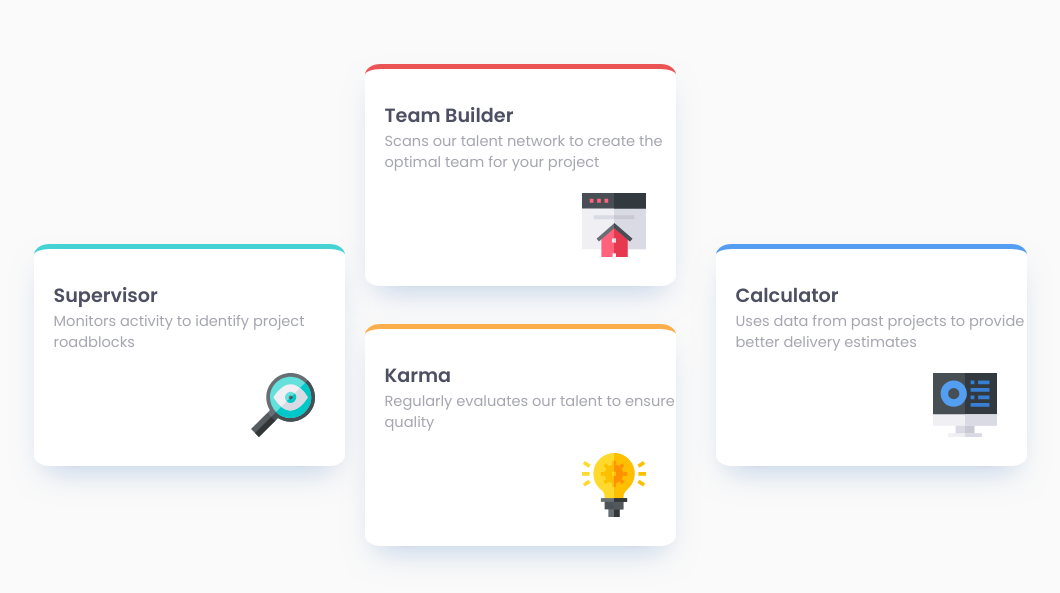
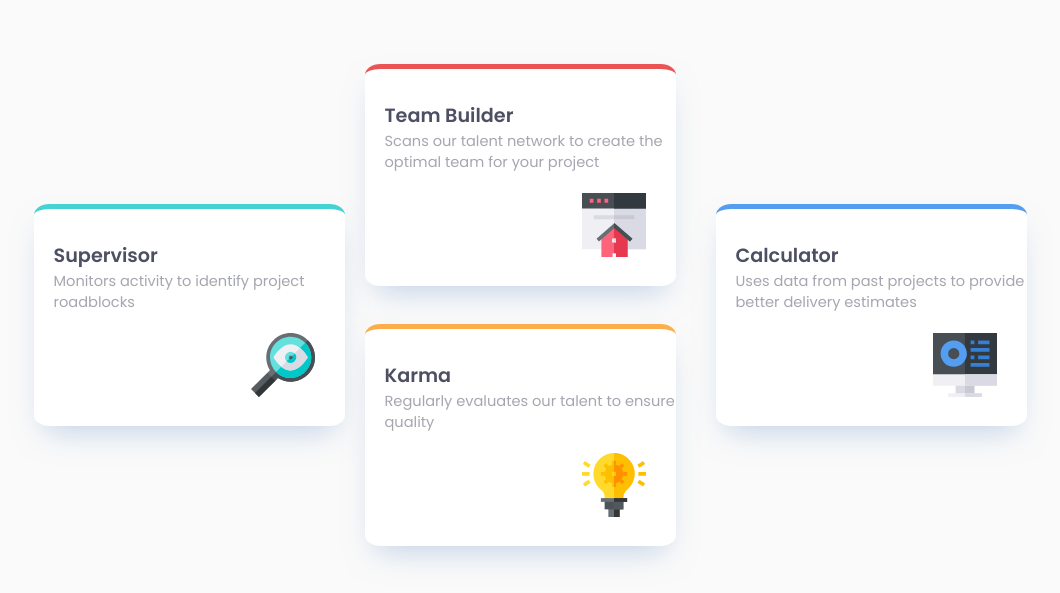
Before and after one commit to aniabaishvili/four-card-section-master, a plain HTML site: page index.html in a window 1280 px wide. Shown: the part 207-800 px from the top of the page, without its empty margins (110-1170 px from the left). Drawn offline with Linux system fonts and the light colour scheme.

Commit message:
Update style.css

```diff
--- a/style.css
+++ b/style.css
@@ -143,7 +143,7 @@ header{
     #one{
         grid-column:1/2;
         grid-row:2/3;
-        transform:translateY(-80px);
+        transform:translateY(-120px);
 
     }
 
@@ -155,6 +155,6 @@ header{
     #four{
         grid-column:4/5;
         grid-row:2/3;
-        transform:translateY(-80px);
+        transform:translateY(-120px);
     }
 }
```
